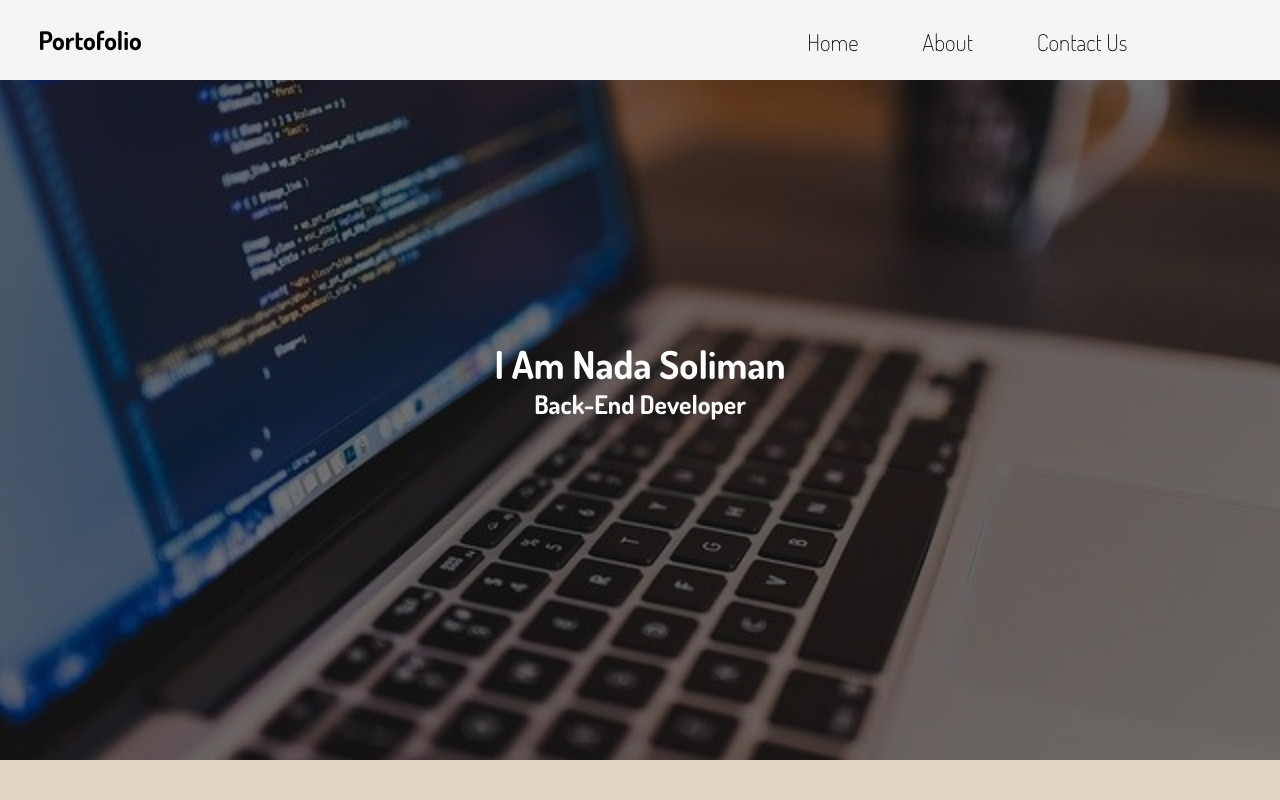
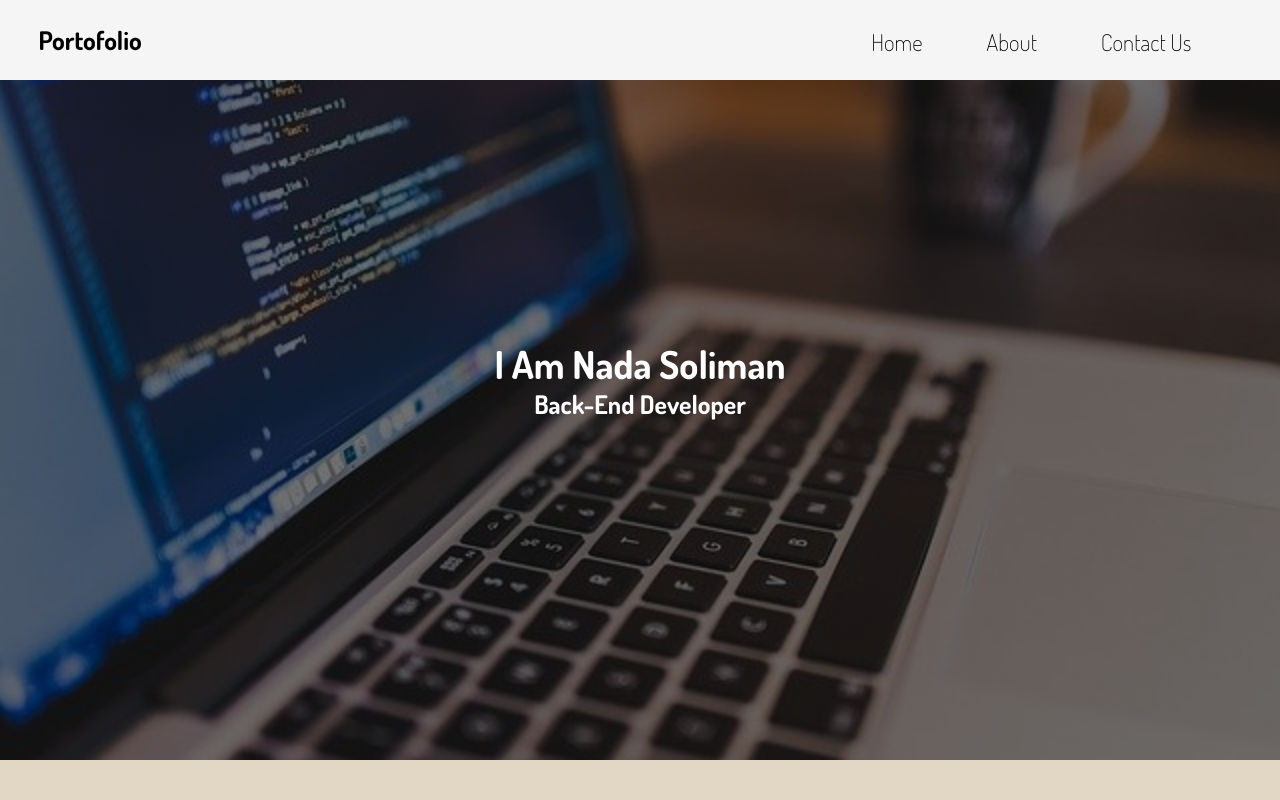
Before and after one commit to NadaSolimanFathy/Protofolio, a plain HTML site: page index.html in a window 1280 px wide. Shown: the top 800 px of the page. Drawn offline with nearby package versions, Linux system fonts and the light colour scheme.

Commit message:
change navbar

```diff
--- a/core/_header.scss
+++ b/core/_header.scss
@@ -5,22 +5,18 @@
   padding: 0;
   box-sizing: border-box;
 }
-
 html {
   font-size: 10px; //easy in calculations[em ,rem]
 }
-
 body {
   background-color: #e2d7c5;
 }
-
 a::selection,//Grouping
 p::selection,
 h1::selection,
 h2::selection {
   background-color: black;
 }
-
 header {
   height: 95vh;
   width: 100%;
@@ -30,12 +26,10 @@ header {
   background-repeat: no-repeat;
   background-size: cover;
   position: relative;
-
   .header__element {
     font-family: $font;
     color: white;
     width: 100%;
-
     &--fixed {
       //white part in the top of the page
       z-index: 1;
@@ -49,7 +43,6 @@ header {
       .header__fixedPart {
         //h1,nav
         position: relative;
-
         &--title {
           //h1 : block element
           left: 3vw;
@@ -59,23 +52,19 @@ header {
           color: black;
           // border: 1px solid rgb(249, 109, 9);
         }
-
         &--nav {
-          left: 55vw;
+          left: 60vw;
           width: 25vw;
           // border: 2px solid green;
-
           .dropDown {
             display: none;
           }
-
           @media only screen and(max-width:800px) {
             .dropDown {
               display: inline;
               width: 15vw;
             }
           }
-
           .navContainer {
             //ul
             display: flex;
@@ -84,14 +73,12 @@ header {
             flex-wrap: wrap;
             padding-left: 0;
             // border: 1px solid rgb(254, 22, 239);
-
             li {
               position: relative;
               display: inline;
               padding-top: 0.3vw;
               // border: 1px solid rgb(245, 249, 9);
               width: fit-content;
-
               a {
                 font-size: 1.8vw;
                 color: black;
@@ -116,7 +103,6 @@ header {
                 top: 4vw;
               }
             }
-
             li:hover::before {
               position: absolute;
               width: 100%;
@@ -130,14 +116,12 @@ header {
             //to relative and the pseudo-element's position to absolute .
             //This will make the pseudo-element "inherit" its original element's width,
             //allowing you to set width: 100%
-
             @media only screen and(max-width:800px) {
               li {
                 display: none;
               }
             }
           }
-
           @media only screen and(max-width:800px) {
             .navContainer {
               display: block;
@@ -147,7 +131,6 @@ header {
             }
           }
         }
-
         @media only screen and(max-width:800px) {
           &--nav {
             left: 65vw;
@@ -159,11 +142,9 @@ header {
           &--nav:hover {
             .dropDown {
               margin-top: 150%;
-
               background-color: black;
               color: #c8a983;
             }
-
             li {
               //   background-color: palevioletred;
               display: block;
@@ -190,25 +171,21 @@ header {
         }
       }
     }
-
     @media only screen and(max-width:800px) {
       &--fixed {
         height: 5.5vw;
       }
     }
-
     &--info {
       position: absolute;
       top: 50%;
       left: 50%;
       transform: translate(-50%, -50%);
-
       .name {
         font-size: 3vw;
         font-weight: bold;
         text-align: center;
       }
-
       .job {
         font-size: 2vw;
         text-align: center;
```
Also changed, not shown: ui/style.css, 1 other file.
